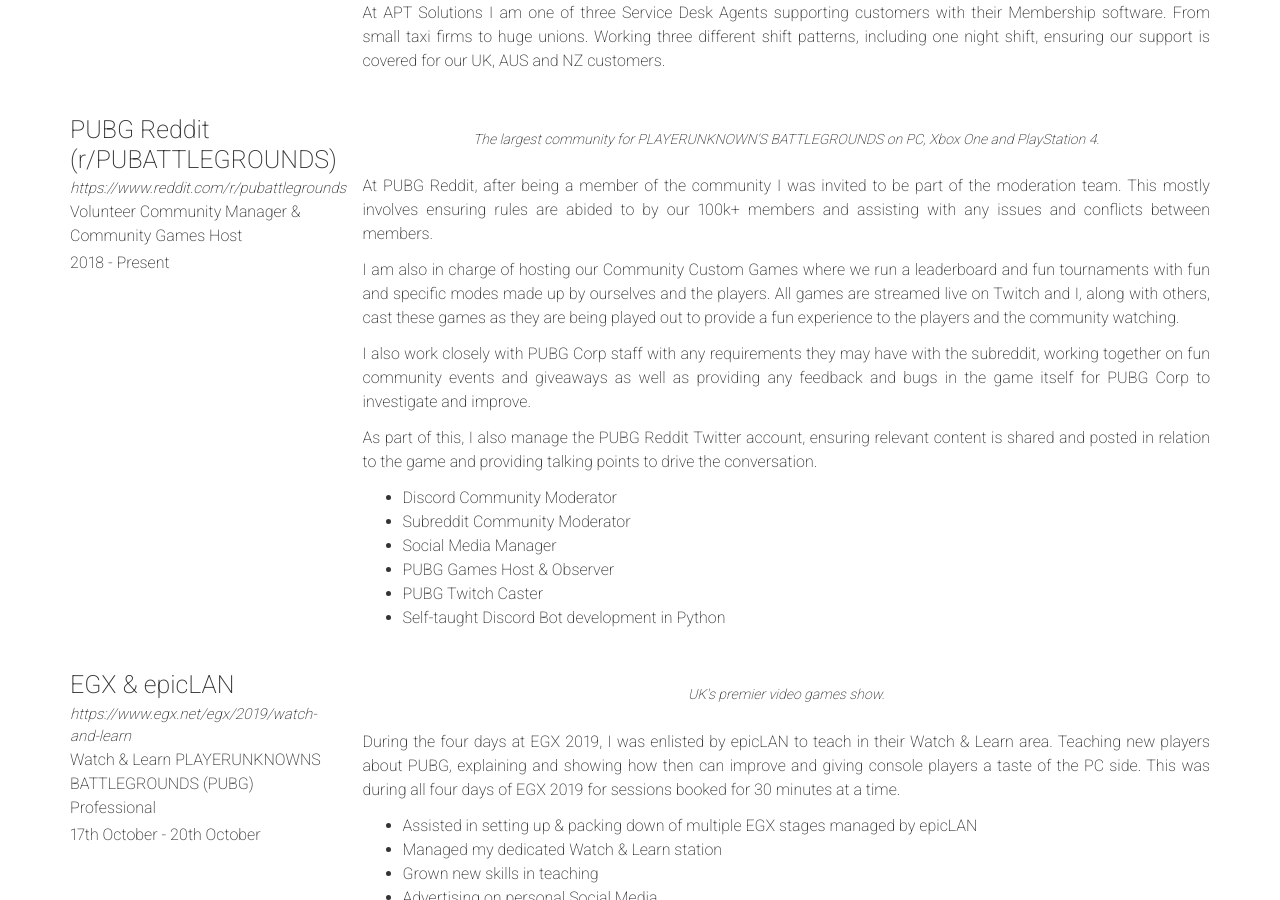
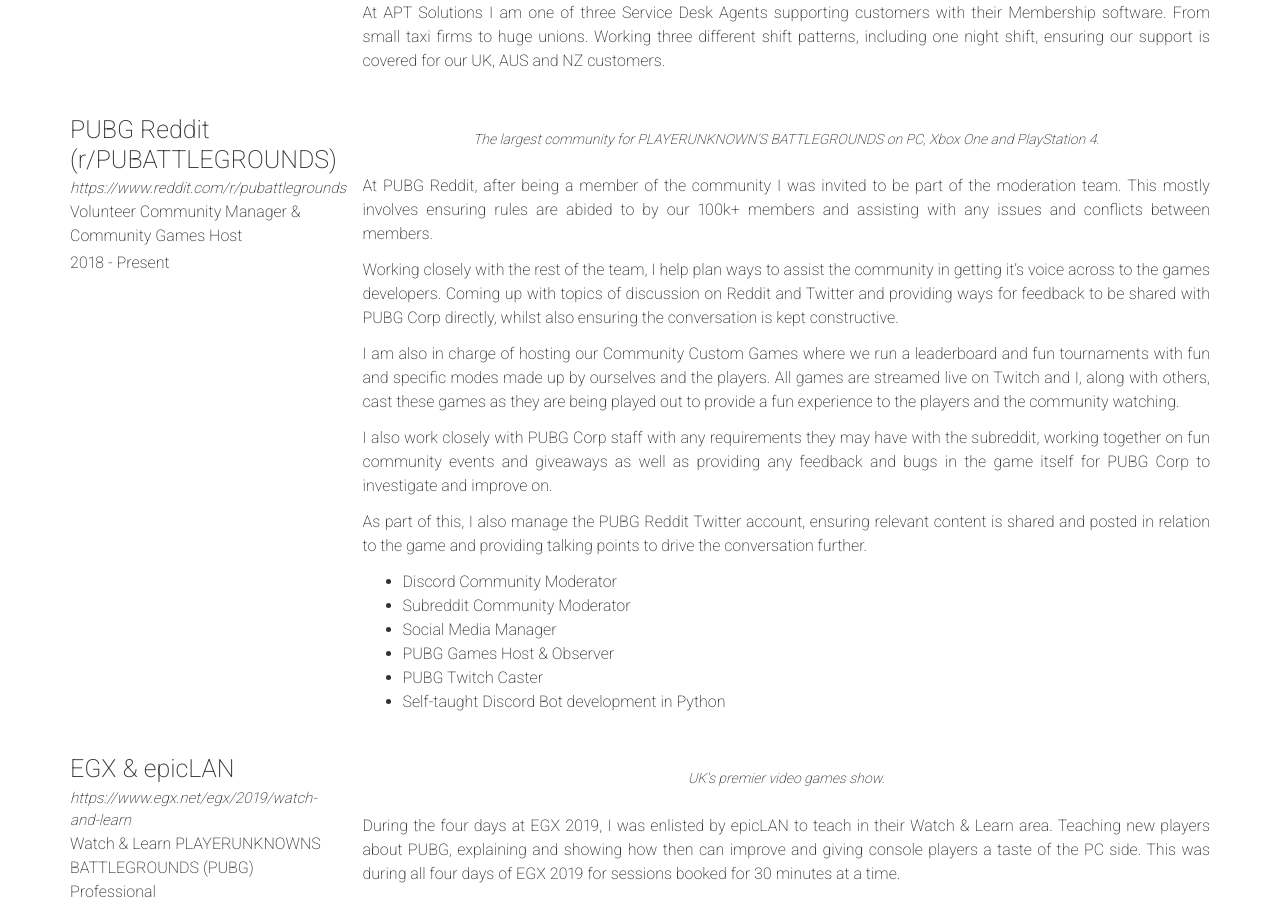
Before and after one commit to DanBennettUK/cv, a Jekyll site: the page built from index.md, in a window 1280 px wide and 900 px high, scrolled down 751 px. Built offline with Jekyll 4.4.1, drawn with Linux system fonts in a browser that asks for light colours; nearby versions of some CDN libraries.

Commit message:
Update experience.yml

```diff
--- a/_data/experience.yml
+++ b/_data/experience.yml
@@ -24,17 +24,22 @@
       This mostly involves ensuring rules are abided to by our 100k+ members and assisting with
       any issues and conflicts between members.
 
+      Working closely with the rest of the team, I help plan ways to assist the community in getting it's
+      voice across to the games developers. Coming up with topics of discussion on Reddit and Twitter and
+      providing ways for feedback to be shared with PUBG Corp directly, whilst also ensuring the conversation
+      is kept constructive.
+
       I am also in charge of hosting our Community Custom Games where we run a leaderboard
       and fun tournaments with fun and specific modes made up by ourselves and the players.
       All games are streamed live on Twitch and I, along with others, cast these games as they
       are being played out to provide a fun experience to the players and the community watching.
 
       I also work closely with PUBG Corp staff with any requirements they may have with the subreddit,
-      working together on fun community events and giveaways as well as providing any
-      feedback and bugs in the game itself for PUBG Corp to investigate and improve.
+      working together on fun community events and giveaways as well as providing any feedback and bugs
+      in the game itself for PUBG Corp to investigate and improve on.
 
       As part of this, I also manage the PUBG Reddit Twitter account, ensuring relevant content is shared
-      and posted in relation to the game and providing talking points to drive the conversation.
+      and posted in relation to the game and providing talking points to drive the conversation further.
 
       - Discord Community Moderator
       - Subreddit Community Moderator
```
